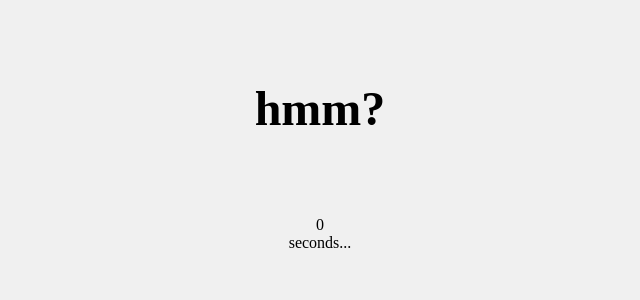
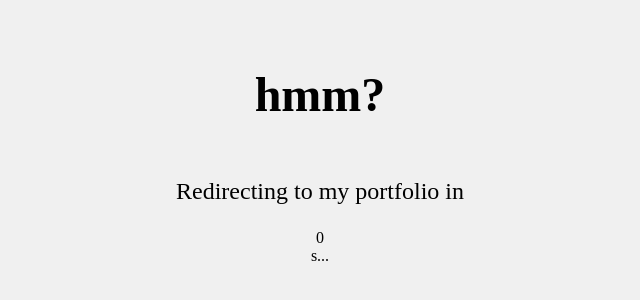
Before and after one commit to Specstro/simple, a website: page index.html in a window 1280 px wide. Shown: the part 226-526 px from the top of the page, without its empty margins (320-960 px from the left). Drawn offline with Linux system fonts and the light colour scheme.

Commit message:
Update index.html

```diff
--- a/index.html
+++ b/index.html
@@ -47,7 +47,7 @@
 </head>
 <body>
     <h1>hmm?</h1>
-    <p></p><span id="countdown">3</span> seconds...</p>
+    <p>Redirecting to my portfolio in </p><span id="countdown">3</span>s...</p>
 
     <script>
         let countdown = 3;
```
